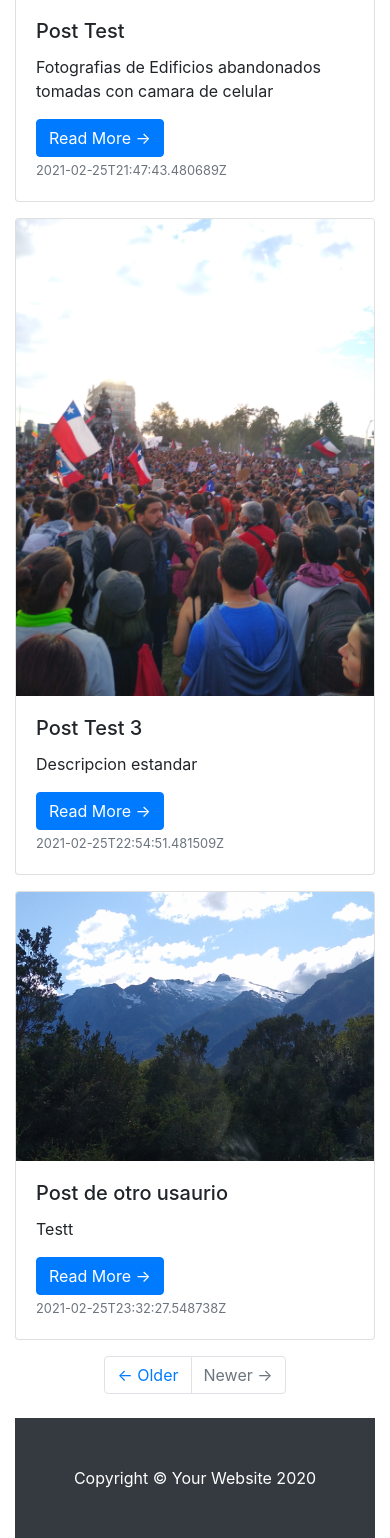
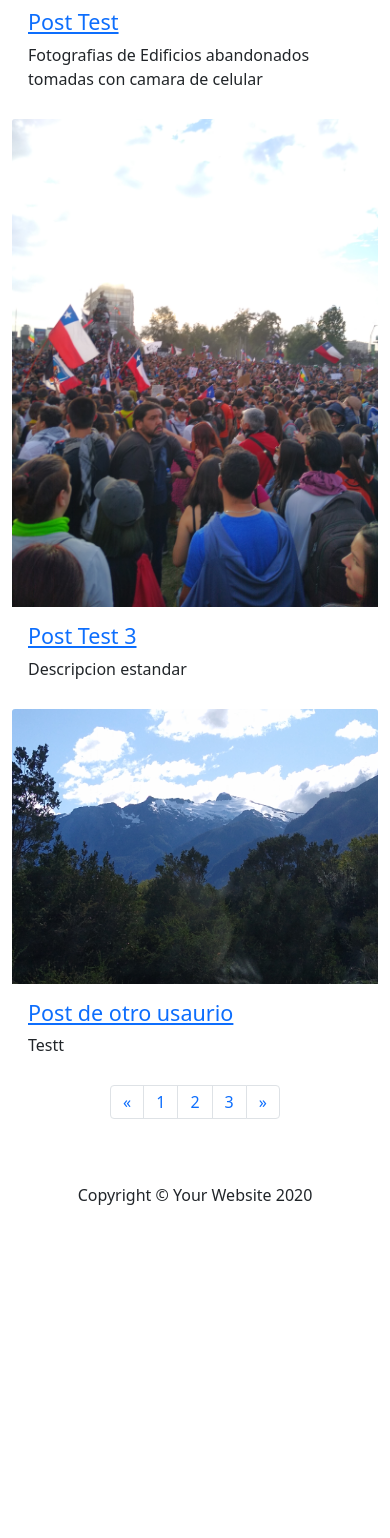
Before and after one commit to jsfslc/shotpro, a Django app: page / in a window 390 px wide. Shown: the part 815-2353 px from the top of the page. After the commit the page ends 2020 px from the top, so only its background shows below. Run offline with Django 3.2, Linux system fonts and the light colour scheme; data comes from the database, SQL or seed files in the repository; both versions use the stored data as it was after the commit; some libraries are stand-ins or nearby versions.

Commit message:
agrege
asdf

```diff
--- /dev/null
+++ b/proshot/blog/static/css/iconos.css
@@ -0,0 +1,27 @@
+#insta {
+    background: radial-gradient(circle at 30% 107%, #fdf497 0%, #fdf497 5%, #fd5949 45%, #d6249f 60%, #285AEB 90%);
+    -webkit-background-clip: text;
+            /* Also define standard property for compatibility */
+            background-clip: text;
+    -webkit-text-fill-color: transparent;
+
+     /* change this to change the size*/
+
+  }
+
+
+.icons-spins:hover{
+    animation-name: spin;
+    animation-duration: 5000ms;
+    animation-iteration-count: infinite;
+    animation-timing-function: linear;
+  }
+
+  @keyframes spin {
+    from {
+        transform:rotate(0deg);
+    }
+    to {
+        transform:rotate(360deg);
+    }
+  }
--- a/proshot/blog/templates/blog.html
+++ b/proshot/blog/templates/blog.html
@@ -8,6 +8,7 @@
         <h2 class="card-title">{{post.title}}</h2>
         <p class="card-text">{{post.description}}</p>
         <a href="{% url 'detail' post.id %}" class="btn btn-primary">Read More &rarr;</a>
+
       </div>
     </div>
   {% endfor %}
--- a/proshot/blog/templates/detail.html
+++ b/proshot/blog/templates/detail.html
@@ -4,7 +4,7 @@
 <div class="container">
   <div class="row">
     <!-- Post Content Column -->
-    <div class="col-lg-8">
+    <div class="col-lg-12">
       <!-- Title -->
       <h1 class="mt-4">{{ post.title }}</h1>
       <!-- Author -->
--- a/proshot/blog/templates/index.html
+++ b/proshot/blog/templates/index.html
@@ -4,17 +4,18 @@
 
   <!-- Page Content -->
   <div class="container">
-
+    <h1 class="my-4">Page Heading
+      <small>Secondary Text</small>
+    </h1>
     <div class="row">
       <!-- Blog Entries Column -->
-      <div class="col-md-12">
       </br>
       <!--
         <h1 class="my-4">Page Heading
           <small>Secondary Text</small>
         </h1>
       -->
-        <!-- Blog Post -->
+        <!-- Blog Post
         {% for post in posts %}
           <div class="card mb-3">
             <img class="card-img-top" src="{{post.pictures.0.url}}" alt="Card image cap">
@@ -27,21 +28,55 @@
               </p>
             </div>
           </div>
-        {% endfor %}
+        {% endfor %}-->
+        <div class="card-columns">
+          {% for post in posts %}
 
-        <!-- Pagination -->
-        <ul class="pagination justify-content-center mb-4">
-          <li class="page-item">
-            <a class="page-link" href="#">&larr; Older</a>
-          </li>
-          <li class="page-item disabled">
-            <a class="page-link" href="#">Newer &rarr;</a>
-          </li>
-        </ul>
+            <div class="card border-0 " >
+              <a href="{% url 'detail' id=post.id %}"><img class="card-img-top " src="{{post.pictures.0.url}}" alt=""></a>
+              <div class="card-body">
+                <h4 class="card-title">
+                  <a href="{% url 'detail' id=post.id %}" class="stretched-link">{{post.title}}</a>
+                </h4>
+                <p class="card-text">{{post.content}}</p>
+              </div>
+            </div>
 
-      </div>
+          {% endfor %}
+        </div>
 
+
+
+
+
+
+
+    </div>
     <!-- /.row -->
+     <!-- Pagination -->
+    <ul class="pagination justify-content-center">
+      <li class="page-item">
+        <a class="page-link" href="#" aria-label="Previous">
+              <span aria-hidden="true">&laquo;</span>
+              <span class="sr-only">Previous</span>
+            </a>
+      </li>
+      <li class="page-item">
+        <a class="page-link" href="#">1</a>
+      </li>
+      <li class="page-item">
+        <a class="page-link" href="#">2</a>
+      </li>
+      <li class="page-item">
+        <a class="page-link" href="#">3</a>
+      </li>
+      <li class="page-item">
+        <a class="page-link" href="#" aria-label="Next">
+              <span aria-hidden="true">&raquo;</span>
+              <span class="sr-only">Next</span>
+            </a>
+      </li>
+  </ul>
 
   </div>
   <!-- /.container -->
--- a/proshot/blog/templates/layout.html
+++ b/proshot/blog/templates/layout.html
@@ -15,9 +15,12 @@
   <link href="{% static 'vendor/bootstrap/css/bootstrap.min.css' %}" rel="stylesheet">
 
   <!-- Custom styles for this Template
-   <link href="{%static 'css/clean-blog.min.css' %}" rel="stylesheet"> -->
-  <link href="{% static 'css/blog-home.css' %}" rel="stylesheet">
+   <link href="{%static 'css/clean-blog.min.css' %}" rel="stylesheet">
+  <link href="{% static 'css/blog-home.css' %}" rel="stylesheet">-->
   <link href="{%static 'vendor/fontawesome-free/css/all.min.css'%}" rel="stylesheet" type="text/css">
+   <link href="{%static 'css/iconos.css'%}" rel="stylesheet" type="text/css">
+  <link href="https://cdn.jsdelivr.net/npm/bootstrap@5.0.0-beta2/dist/css/bootstrap.min.css" rel="stylesheet" integrity="sha384-BmbxuPwQa2lc/FVzBcNJ7UAyJxM6wuqIj61tLrc4wSX0szH/Ev+nYRRuWlolflfl" crossorigin="anonymous">
+
   <!-- icons-->
   <script src="https://kit.fontawesome.com/c05ad7e94c.js" crossorigin="anonymous"></script>
 
@@ -27,16 +30,12 @@
 </head>
 
 <body>
-
   <!-- Navigation -->
-  <nav class="navbar navbar-expand-lg navbar-dark bg-dark fixed-top">
+  <nav class="navbar navbar-expand-lg  static-top " >
     <div class="container">
     <a class="navbar-brand" href="{% url 'index' %}">
-          <img src="{%static 'img/logoblanco1500x500.png '%}"  width="150" height="50" alt="">
+          <img src="{%static 'img/logonegroa1500x500.png '%}"  width="150" height="50" alt="">
         </a>
-
-
-
 
       <button class="navbar-toggler" type="button" data-toggle="collapse" data-target="#navbarResponsive" aria-controls="navbarResponsive" aria-expanded="false" aria-label="Toggle navigation">
         <span class="navbar-toggler-icon"></span>
@@ -44,46 +43,37 @@
       <div class="collapse navbar-collapse" id="navbarResponsive">
         <ul class="navbar-nav ml-auto">
            <!-- rrss -->
-          <li class="list-inline-item">
-
-                        <a href="#">
-                            <span class="fa-stack fa-lg ">
-                            <i class="fas fa-circle-black fa-stack-2x"></i>
+          <li class="nav-item mx-2">
+            <a href="#"  class="nav-link ">
               <!-- twitter -->
-                            <i class="fab fa-twitter fa-stack-1x fa-inverse icons-spins"></i>
-                            </span>
+              <i class="fab fa-twitter icons-spins fa-2x"    style="color: #00acee"></i>
+            </a>
+          </li>
+          <li class="nav-item mx-2">
+            <a href="#" class="nav-link">
+              <!-- facebook -->
+              <i class="fab  fa-facebook-f  icons-spins  fa-2x" style="color: #4267B2" ></i>
+            </a>
+          </li>
+          <li class="nav-item mx-2">
+            <a href="#" class="nav-link">
+              <!-- instagram -->
+              <i class="fab fa-instagram icons-spins  fa-2x" id="insta"  ></i>
+            </a>
+          </li>
+          <li class="nav-item mx-2">
+            <a href="{% url 'testing' %}" class="nav-link " >
+              <!--testing -->
+              <i class="fas fa-spinner  fa-2x  fa-spin"></i>
             </a>
           </li>
 
-                        <li class="list-inline-item">
-                        <a href="#">
-                            <span class="fa-stack fa-lg">
-                            <i class="fas fa-circle-black fa-stack-2x"></i>
-                            <!-- facebook -->
-                            <i class="fab fa-facebook-f fa-stack-1x fa-inverse icons-spins "></i>
-                            </span>
+          <li class="nav-item mx-2">
+            <a href="{% url 'index' %}" class="nav-link link-dark h5" >
+             Blog
             </a>
           </li>
 
-                        <li class="list-inline-item">
-                        <a href="#">
-                            <span class="fa-stack fa-lg">
-                            <i class="fas fa-circle-black fa-stack-2x"></i>
-                            <!-- instagram -->
-                            <i class="fab fa-instagram fa-stack-1x fa-inverse icons-spins"></i>
-                            </span>
-                        </a>
-                        </li>
-                        <li class="list-inline-item">
-                        <a href="{% url 'testing' %}" >
-                            <span class="fa-stack fa-lg">
-                            <i class="fas fa-circle-black fa-stack-2x"></i>
-                            <!--testing -->
-                            <i class="fas fa-spinner fa-stack-1x fa-inverse fa-spin"></i>
-                            </span>
-                        </a>
-                        </li>
-               </br>
 
         {% if user.is_authenticated %}
         <!-- logged -->
@@ -92,13 +82,13 @@
                     <div class="dropdown-menu dropdown-menu-right" aria-labelledby="userDropdown">
                         <a class="dropdown-item" href="{% url 'backoffice' %}">Dashboard</a>
                         <div class="dropdown-divider"></div>
-                        <a class="dropdown-item" href="{% url 'logout' %}">Logout</a>
+                        <a class="dropdown-item dark " href="{% url 'logout' %}">Logout</a>
                     </div>
                 </li>
         {% else %}
         <!-- trabaja con nosotros -->
           <li class="list-inline-item">
-                        <a href="{% url 'workwithus' %}" class="nav-link">
+                          <a href="{% url 'workwithus' %}" class="nav-link link-dark h5">
                               Trabaja con nosotros
 
                           </a>
@@ -106,7 +96,7 @@
           <!-- login -->
           <li class="list-inline-item">
 
-          <a class="nav-link active" aria-current="page" href="{% url 'login' %}">Login</a>
+            <a class="nav-link active link-dark h5" aria-current="page" href="{% url 'login' %}">Login</a>
 
           </li>
         {% endif %}
@@ -122,9 +112,9 @@
 
 
   <!-- Footer -->
-  <footer class="py-5 bg-dark">
+  <footer class="py-5 ">
     <div class="container">
-      <p class="m-0 text-center text-white">Copyright &copy; Your Website 2020</p>
+      <p class="m-0 text-center ">Copyright &copy; Your Website 2020</p>
     </div>
     <!-- /.container -->
   </footer>
--- a/proshot/blog/templates/login.html
+++ b/proshot/blog/templates/login.html
@@ -20,7 +20,10 @@
             <div class="col-md-9 col-lg-8 mx-auto">
               <h3 class="login-heading mb-4">Welcome back!</h3>
                {%for message in messages%}
+               <div class="alert alert-danger" role="alert">
                 <p id="messages">{{message}}</p>
+              </div>
+
               {%endfor%}
               <form method = "POST">
                 {% csrf_token %}
--- a/proshot/blog/views.py
+++ b/proshot/blog/views.py
@@ -1,4 +1,4 @@
-from django.shortcuts import render, get_object_or_404
+from django.shortcuts import render, get_object_or_404, redirect
 from django.contrib.auth import authenticate, login, logout
 from django.contrib import messages
 from rest_framework import permissions, viewsets, mixins
```
Also changed, not shown: proshot/blog/migrations/0009_auto_20210304_1701.py (added), proshot/blog/static/img/logonegroa1500x500.png (added), proshot/db.sqlite3. Lines whose indentation alone changed are shown as unchanged.
